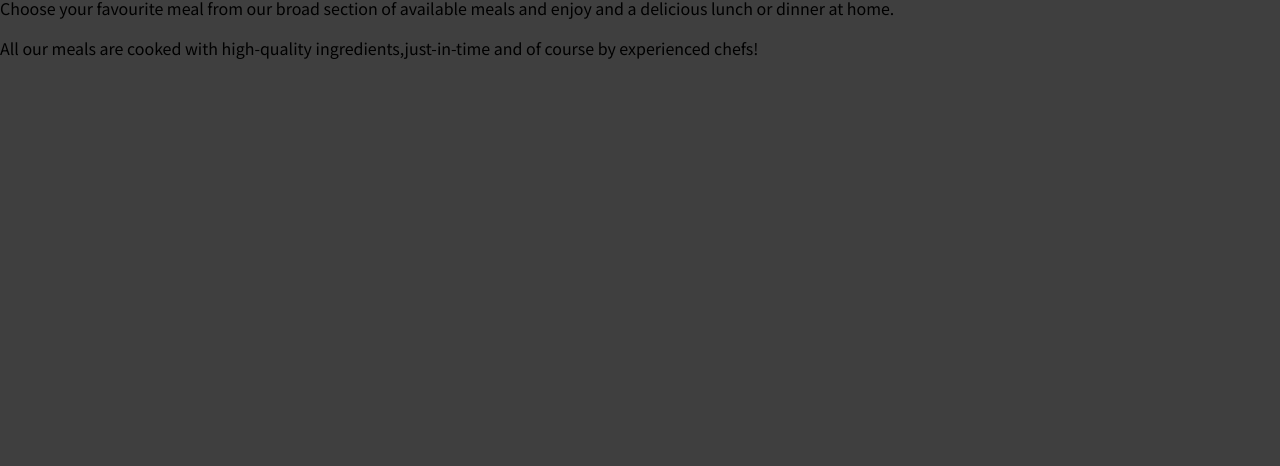
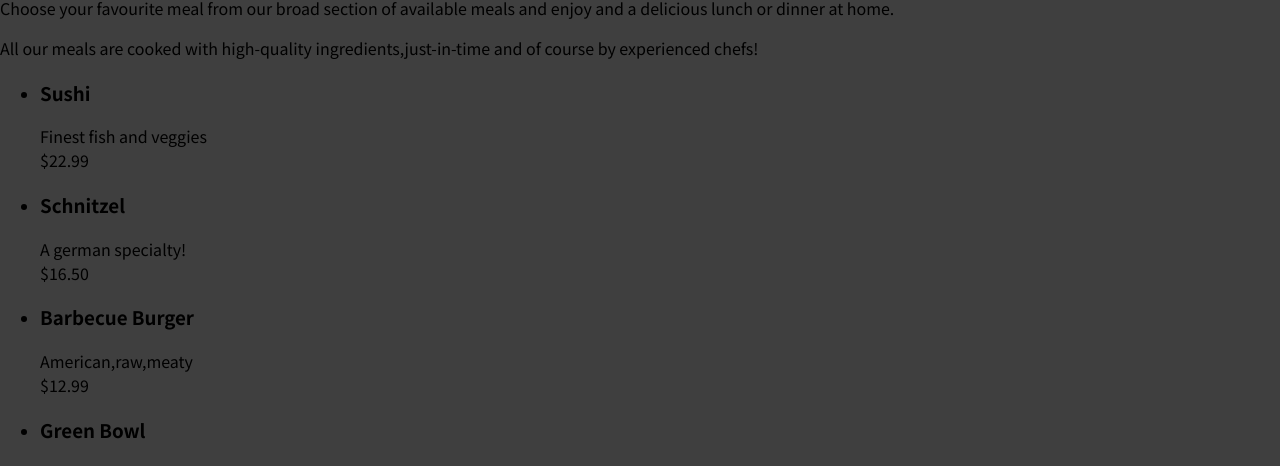
Before and after one commit to SadafKhan434/Project-1, a React (Create React App) app: page / in a window 1280 px wide. Shown: the part 479-945 px from the top of the page. Before the commit the page ends 800 px from the top, so only its background shows below. Built offline with nearby package versions, Linux system fonts and the light colour scheme.

Commit message:
MealsItemMessage

```diff
--- a/src/Components/Cart/CartIcon.js
+++ b/src/Components/Cart/CartIcon.js
@@ -5,7 +5,7 @@ const CartIcon=()=>{
         viewBox="0 0 20 20"
         fill="currentColor"
         >
-            <path d="M3 1a1 1 0 000 2h.1.22l.305 1.222a.997.997 0 00.01.042l1.358 5.43-.893"></path>
+            <path d="M3 1a1 1 0 000 2h.1.22l.305 1.222a.997.997 0 00.01.042l1.358 5.43-.893..."></path>
         </svg>
     )
 }
--- /dev/null
+++ b/src/Components/Meals/AvailableMeals.Module.css
@@ -0,0 +1,17 @@
+.meals{
+    max-width: 60rem;
+    width: 90%;
+    margin: 2rem auto;
+    animation: meals appear is ease-out forwards;
+}
+.meals ul{
+    list-style: none;
+    margin: 0;
+    padding: 0;
+}
+@keyframes meals-appear{
+    from{
+        opacity: 0;
+        transform: translateY(3rem);
+    }
+}
--- /dev/null
+++ b/src/Components/Meals/AvailableMeals.js
@@ -0,0 +1,46 @@
+import Card from '../UI/Card';
+import MealsItem from './MealsItem/MealsItem';
+import classes from './AvailableMeals.Module.css';
+const DUMMY_Meals=[
+    {
+        id:'m1',
+        name:'Sushi',
+        description:'Finest fish and veggies',
+        price:22.99,
+    },
+    {
+    id:'m2',
+    name:'Schnitzel',
+    description:'A german specialty!',
+    price:16.5,
+    },
+    {
+        id:'m3',
+        name:'Barbecue Burger',
+        description:'American,raw,meaty',
+        price:12.99,
+    },{
+        id:'m4',
+        name:'Green Bowl',
+        description:'Healthy and green',
+        price:14.98,
+    },
+];
+const AvailableMeals=()=>{
+    const mealsList = DUMMY_Meals.map((meals)=>(
+    <MealsItem
+    key={meals.id}
+     name={meals.name}
+      description={meals.description}
+       price={meals.price}
+       />
+))
+    return(
+        <section className={classes.meals}>
+            <Card>
+            <ul>{mealsList}</ul>
+            </Card>
+        </section>
+    )
+}
+export default AvailableMeals;
--- a/src/Components/Meals/Meals.js
+++ b/src/Components/Meals/Meals.js
@@ -1,10 +1,11 @@
 import React,{ Fragment } from "react";
-
+import AvailableMeals from "./AvailableMeals";
 import MealsSummary from "./MealsSummary";
 const Meals =()=>{
     return(
         <Fragment>
             <MealsSummary/>
+            <AvailableMeals/>
         </Fragment>
     )
 }
--- /dev/null
+++ b/src/Components/Meals/MealsItem/MealsItem.Module.css
@@ -0,0 +1,16 @@
+.meal{
+    display: flex;
+    justify-content: space-between;
+    margin: 1rem;
+    padding-bottom: 1rem;
+    border-bottom: 1px solid blue;
+}
+.meal h3{
+    margin: 0 0 0.25 0;
+}
+.description{
+    font-style: italic;
+}
+.price{
+    margin-top: 0.25rem;
+}
--- /dev/null
+++ b/src/Components/Meals/MealsItem/MealsItem.js
@@ -0,0 +1,13 @@
+import classes from './MealsItem.Module.css';
+const MealsItem = props =>{
+    const price=`$${props.price.toFixed(2)}`;
+return<li className={classes.meal}>
+<div>
+<h3>{props.name}</h3>
+<div className={classes.description}>{props.description}</div>
+<div className={classes.price}>{price}</div>
+</div>
+<div></div>
+</li>
+}
+export default MealsItem;
--- /dev/null
+++ b/src/Components/UI/Card.js
@@ -0,0 +1,5 @@
+import classes from'./Card.module.css';
+const Card=props=>{
+return<div className={classes.Card}>{props.children}</div>
+}
+export default Card;
--- /dev/null
+++ b/src/Components/UI/Card.module.css
@@ -0,0 +1,6 @@
+.card{
+    padding: 1rem;
+    box-shadow: 0 2px 8px rgba(red, green, blue, alpha);
+    border-radius: 14px;
+    background-color: hotpink;
+}
```
Also changed, not shown: src/Components/Meals/MealsItem/MealsItemForm.js (added).
